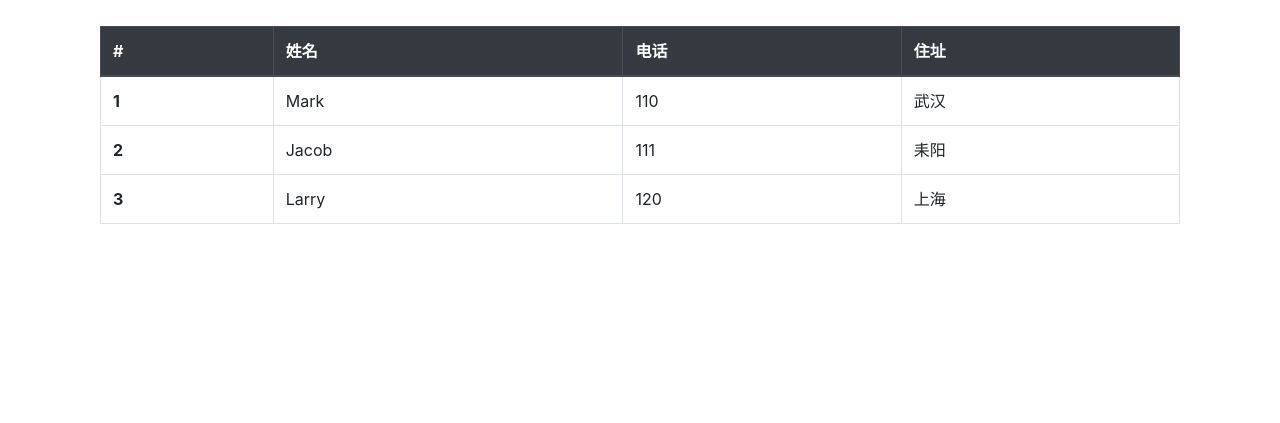
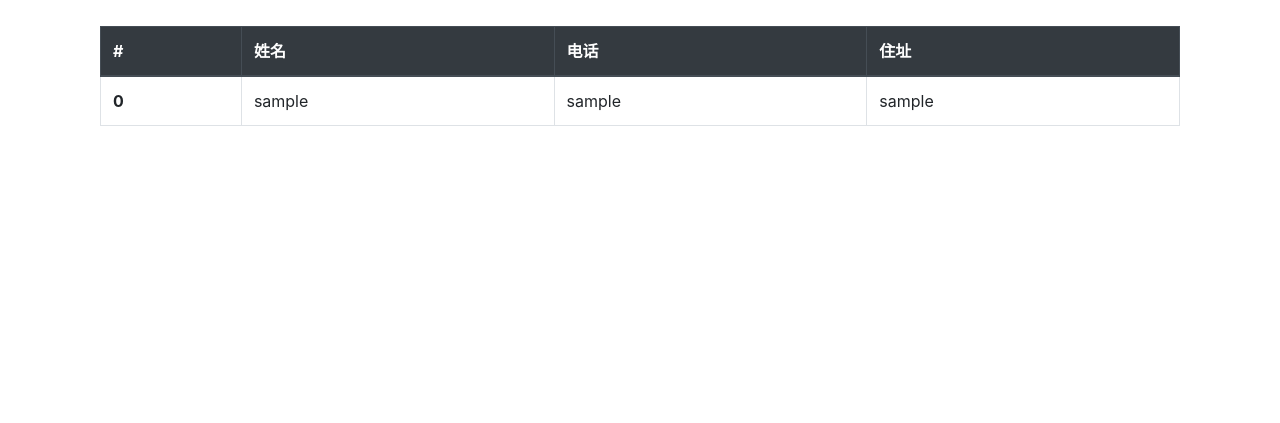
Before and after one commit to SaltFishPr/embedded-system-experiment, a Flask app: page /main.html in a window 1280 px wide, after a click on "用户管理". Shown: the part 70-493 px from the top of the page. Run offline with Flask 2, Linux system fonts and the light colour scheme; the visitor is signed in with stand-in values (Sample User, id 1); data comes from the database, SQL or seed files in the repository; some libraries are stand-ins or nearby versions.

Commit message:
用户管理页面完成

```diff
--- a/wws_and_jl/collect/templates/main.html
+++ b/wws_and_jl/collect/templates/main.html
@@ -30,7 +30,7 @@
                 <a class="nav-link active" data-toggle="pill" href="#camera">摄像头</a>
             </li>
             <li class="nav-item">
-                <a class="nav-link" data-toggle="pill" href="#manage">用户管理</a>
+                <a class="nav-link" data-toggle="pill" href="#manage" onclick="get_user_list()">用户管理</a>
             </li>
             <li class="nav-item">
                 <a class="nav-link" data-toggle="pill" href="#log">系统日志</a>
@@ -90,19 +90,19 @@
                     <div class="form-group row">
                         <label for="user_name_edit" class="col-sm-2 col-form-label">姓名</label>
                         <div class="col-sm-10">
-                                <input type="text" class="form-control"  id="user_name_edit" placeholder="Name">
+                            <input type="text" class="form-control" id="user_name_edit" placeholder="Name">
                         </div>
                     </div>
                     <div class="form-group row">
                         <label for="user_tel_edit" class="col-sm-2 col-form-label">电话</label>
                         <div class="col-sm-10">
-                                <input type="text" class="form-control"  id="user_tel_edit" placeholder="tel">
+                            <input type="text" class="form-control" id="user_tel_edit" placeholder="tel">
                         </div>
                     </div>
                     <div class="form-group row">
                         <label for="user_address_edit" class="col-sm-2 col-form-label">住址</label>
                         <div class="col-sm-10">
-                                <input type="text" class="form-control"  id="user_address_edit" placeholder="Address">
+                            <input type="text" class="form-control" id="user_address_edit" placeholder="Address">
                         </div>
                     </div>
                     <div class="form-group row">
@@ -114,13 +114,12 @@
                     </div>
 
 
-
                     <div class="btn-group mt-auto">
-                        <button type="button" class="btn btn-sm btn-outline-secondary" onclick="get_user_list()">test
+                        <button type="button" class="btn btn-sm btn-outline-secondary" onclick="update_user()">保存修改
                         </button>
-                        <button type="button" class="btn btn-sm btn-outline-secondary">保存修改</button>
-                        <button type="button" class="btn btn-sm btn-outline-secondary" onclick="add_user()">注册为新用户</button>
-                        <button type="button" class="btn btn-sm btn-outline-secondary">注销该用户</button>
+                        <button type="button" class="btn btn-sm btn-outline-secondary" onclick="add_user()">注册为新用户
+                        </button>
+                        <button type="button" class="btn btn-sm btn-outline-secondary" onclick="delete_user()">注销该用户</button>
                         <button type="button" class="btn btn-sm btn-outline-secondary" onclick="dis_select()">关闭该面板
                         </button>
                     </div>
@@ -143,25 +142,25 @@
                     <th scope="col">住址</th>
                 </tr>
                 </thead>
-                <tbody id="user_list">
-                <tr>
-                    <th scope="row">1</th>
-                    <td>Mark</td>
-                    <td>110</td>
-                    <td>武汉</td>
-                </tr>
-                <tr>
-                    <th scope="row">2</th>
-                    <td>Jacob</td>
-                    <td>111</td>
-                    <td>耒阳</td>
-                </tr>
-                <tr>
-                    <th scope="row">3</th>
-                    <td>Larry</td>
-                    <td>120</td>
-                    <td>上海</td>
-                </tr>
+                <tbody id="user_list" title="点击进行编辑">
+                <!--                <tr>-->
+                <!--                    <th scope="row">1</th>-->
+                <!--                    <td>Mark</td>-->
+                <!--                    <td>110</td>-->
+                <!--                    <td>武汉</td>-->
+                <!--                </tr>-->
+                <!--                <tr>-->
+                <!--                    <th scope="row">2</th>-->
+                <!--                    <td>Jacob</td>-->
+                <!--                    <td>111</td>-->
+                <!--                    <td>耒阳</td>-->
+                <!--                </tr>-->
+                <!--                <tr>-->
+                <!--                    <th scope="row">3</th>-->
+                <!--                    <td>Larry</td>-->
+                <!--                    <td>120</td>-->
+                <!--                    <td>上海</td>-->
+                <!--                </tr>-->
                 </tbody>
             </table>
 
@@ -265,6 +264,7 @@
         $('#user_name_edit').val(name)
         $('#user_tel_edit').val(tel)
         $('#user_address_edit').val(address)
+        $('#user_img_update').attr('src', '/static/pictures/' + name + '.jpeg')
         $('#user_card_edit').show()
     }
 
@@ -296,6 +296,7 @@
     }
 
     function get_user_list() {
+        $('#user_table').show()
         $.ajax({
             type: 'POST',
             url: '/data/get_user_list',
@@ -306,15 +307,15 @@
                     $('#user_card_edit').show()
                     return
                 }
+                str = ''
                 for (let i = 0; i < user_list.length; i++) {
                     let name = '', tel = '', address = ''
                     name = user_list[i]['user_name']
                     tel = user_list[i]['user_tel']
                     address = user_list[i]['user_address']
-                    str += `<tr><th scope="row">${i}</th><td>${name}</td><td>${tel}</td><td>${address}</td></tr>`
-                    $('#user_list').html('')
+                    str += `<tr onclick="tr_select(this)"><th scope="row">${i}</th><td>${name}</td><td>${tel}</td><td>${address}</td></tr>`
+                }
                 $('#user_list').html(str)
-                }
             }
         })
     }
@@ -322,95 +323,126 @@
     function add_user() {
         console.log($('#user_img_edit')[0].files[0])
         console.log($('#myForm').serialize())
-        let name,tel,address
+        let name, tel, address
         name = $('#user_name_edit').val().trim()
         tel = $('#user_tel_edit').val().trim()
         address = $('#user_address_edit').val().trim()
-        if(name === ''){
+        if (name === '') {
             alert('请填写姓名')
             return
         }
-        if(tel === ''){
+        if (tel === '') {
             alert('请填写电话')
             return
         }
-        if(address === ''){
+        if (address === '') {
             alert('请填写住址')
             return
         }
-        if($('#user_img_edit').val() === ''){
+        if ($('#user_img_edit').val() === '') {
             alert('请添加头像')
             return
         }
         let formData = new FormData()
-        formData.append('user_name',name)
-        formData.append('user_tel',tel)
-        formData.append('user_address',address)
-        formData.append('user_img',$('#user_img_edit')[0].files[0])
+        formData.append('user_name', name)
+        formData.append('user_tel', tel)
+        formData.append('user_address', address)
+        formData.append('user_img', $('#user_img_edit')[0].files[0])
         $.ajax({
             type: 'POST',
             url: '/data/add_user',
             data: formData,
+            contentType: false,
             processData: false,
             success: rep_data => {
-                if (data['flag'] == 0) {
-                    alert('更新成功')
+                if (rep_data['flag'] == 0) {
+                    alert('注册成功')
+                    get_user_list()
                 } else {
-                    alert("注册用户失败")
+                    alert("失败")
                 }
             }
         })
     }
 
     function update_user() {
-        let raw_name,raw_tel,raw_address
-        let name,tel,address,pic
+        let raw_name, raw_tel, raw_address
+        let name, tel, address, pic
         raw_name = $(current_tr).find('td').eq(0).html()
         raw_tel = $(current_tr).find('td').eq(1).html()
         raw_address = $(current_tr).find('td').eq(2).html()
         name = $('#user_name_edit').val().trim()
         tel = $('#user_tel_edit').val().trim()
         address = $('#user_address_edit').val().trim()
-        if(raw_name === name){
+        if (raw_name === name) {
             name = ''
         }
-        if(raw_tel === tel){
+        if (raw_tel === tel) {
             tel = ''
         }
-        if(raw_address === address){
+        if (raw_address === address) {
             address = ''
         }
-        if($('#user_img_edit').val() === ''){
+        if ($('#user_img_edit').val() === '') {
             pic = ''
         }
-        if(name === '' && tel === '' && address === '' && pic === ''){
+        if (name === '' && tel === '' && address === '' && pic === '') {
             alert('请先进行修改')
             return
         }
         let formData = new FormData()
-        formData.append('raw_user_name',raw_name)
-        formData.append('user_name',name)
-        formData.append('user_tel',tel)
-        formData.append('user_address',address)
-        if(pic !== ''){
-            formData.append('user_img',$('#user_img_edit')[0].files[0])
+        formData.append('raw_user_name', raw_name)
+        formData.append('user_name', name)
+        formData.append('user_tel', tel)
+        formData.append('user_address', address)
+        if (pic !== '') {
+            formData.append('file_flag', 1)
+            formData.append('user_img', $('#user_img_edit')[0].files[0])
+        } else {
+            formData.append('file_flag', pic)
         }
         $.ajax({
             type: 'POST',
             url: '/data/update_user',
             data: formData,
+            contentType: false,
             processData: false,
             success: rep_data => {
-                if (data['flag'] == 0) {
+                if (rep_data['flag'] == 0) {
                     alert('更新成功')
 
+                    get_user_list()
+
                 } else {
-                    alert("注册用户失败")
+                    alert("失败")
                 }
             }
         })
+    }
 
+    function delete_user() {
+        let name = $('#user_name_edit').val().trim()
+        if (name === '') {
+            alert('请输入用户姓名')
+            return
+        }
+        $.ajax({
+            type: 'POST',
+            url: '/data/delete_user',
+            data: {
+                user_name: name
+            },
+            success: rep_data => {
+                if (rep_data['flag'] == 0) {
+                    alert('注销用户成功')
 
+                    get_user_list()
+                    dis_select()
+                } else {
+                    alert("失败")
+                }
+            }
+        })
     }
 
 </script>
```
Also changed, not shown: wws_and_jl/database/__init__.py (+42 -10 lines), wws_and_jl/collect/pictures/1.jpeg (deleted), wws_and_jl/collect/pictures/2.jpeg (deleted), wws_and_jl/static/pictures/jl.jpeg (added), wws_and_jl/static/pictures/wws.jpeg (added). Lines whose indentation alone changed are shown as unchanged.
